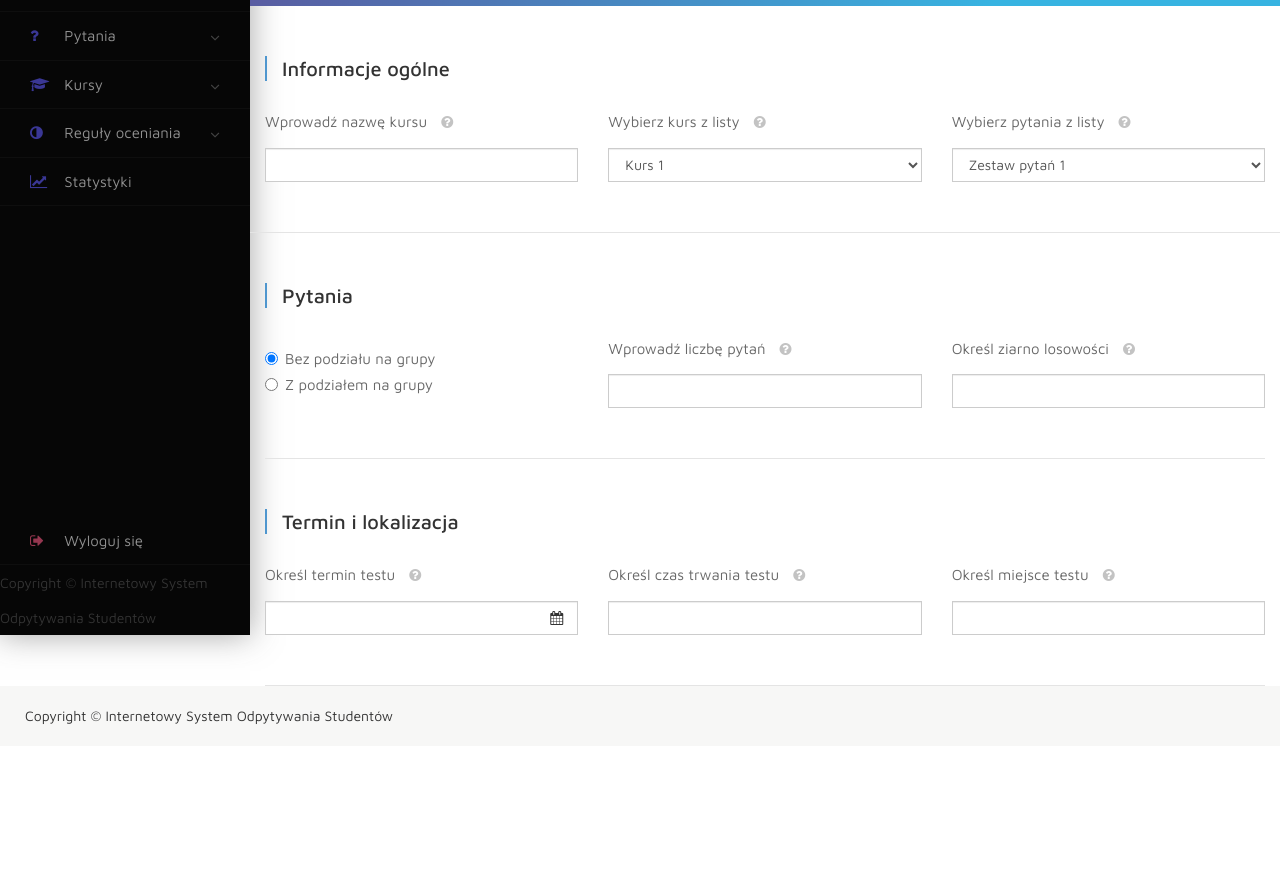
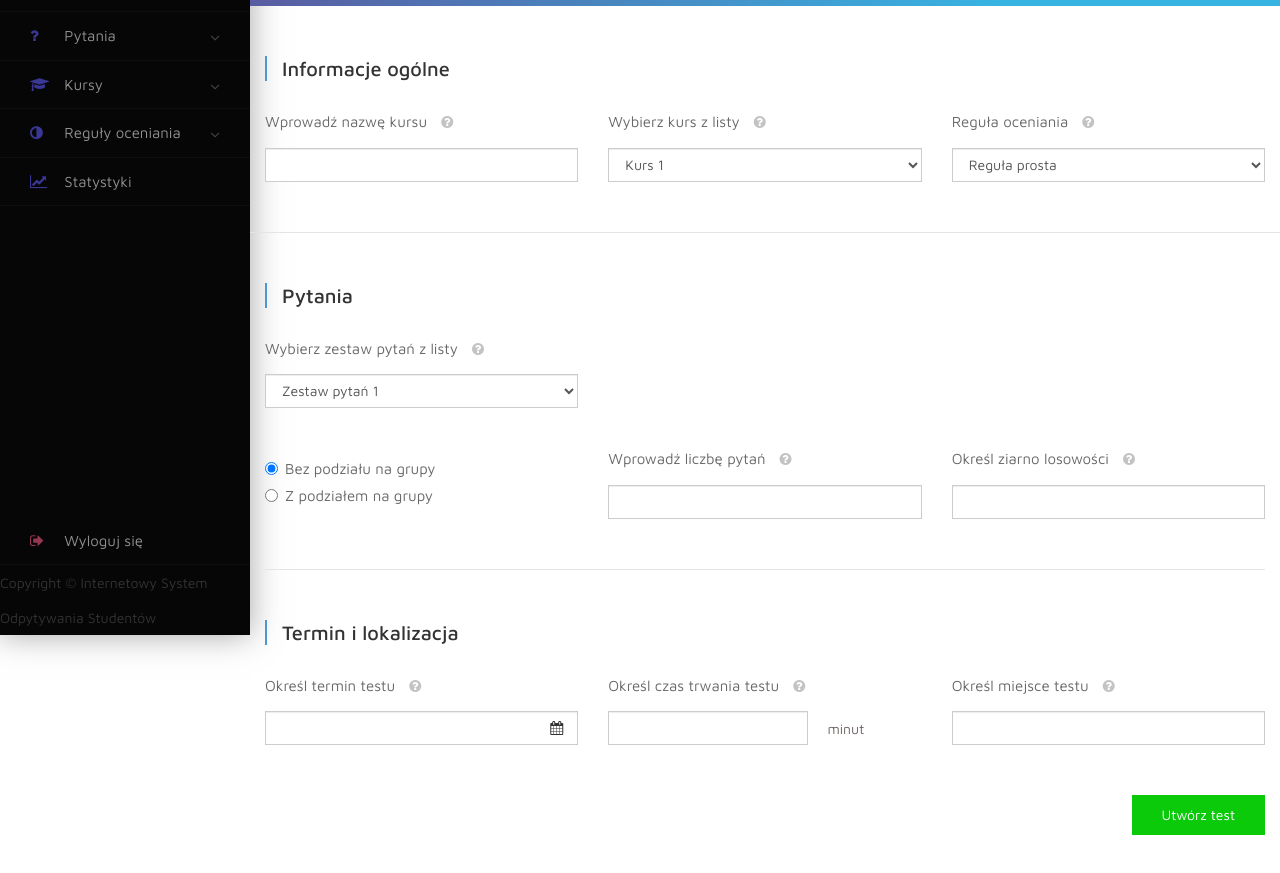
Before and after one commit to rafalszopa/Internetowy-System-Odpytywania-Studentow-iSOS---Dahsboard, a website: page app/create-test.html in a window 1280 px wide. Shown: the part 165-1038 px from the top of the page. Before the commit the page ends 911 px from the top, so only its background shows below. Drawn offline with Linux system fonts and the light colour scheme; grey boxes are pictures that could not be loaded.

Commit message:
Forms - ammendment

```diff
--- a/app/create-test.html
+++ b/app/create-test.html
@@ -41,6 +41,7 @@
                             </li>
                             <li class="menu-item">
                                 <a href="#">Przeglądaj testy</a>
+                                <span class="badge">6</span>
                             </li>
                         </ul>
                     </li>
@@ -167,7 +168,25 @@
                         </div>
                         <div class="col-md-4">
                             <div class="form-group">
-                                <label for="question">Wybierz pytania z listy</label>
+                                <label for="question">Reguła oceniania</label>
+                                <i class="fa fa-question-circle" aria-hidden="true"></i>
+                                <select class="form-control" id="question">
+                                    <option value="">Reguła prosta</option>
+                                    <option value="">Reguła bardzo prosta</option>
+                                </select>
+                            </div>
+                        </div>
+                    </div>
+                    <div class="form-section">
+                    <div class="row">
+                        <div class="col-md-12">
+                            <h3>Pytania</h3>
+                        </div>
+                    </div>
+                    <div class="row" style="margin-bottom: 40px;">
+                        <div class="col-md-4">
+                            <div class="form-group">
+                                <label for="question">Wybierz zestaw pytań z listy</label>
                                 <i class="fa fa-question-circle" aria-hidden="true"></i>
                                 <select class="form-control" id="question">
                                     <option value="">Zestaw pytań 1</option>
@@ -177,12 +196,6 @@
                                     <option value="">Zestaw pytań 5</option>
                                 </select>
                             </div>
-                        </div>
-                    </div>
-                    <div class="form-section">
-                    <div class="row">
-                        <div class="col-md-12">
-                            <h3>Pytania</h3>
                         </div>
                     </div>
                     <div class="row">
@@ -246,7 +259,7 @@
                     </div>
                     </div>
 
-                    <div class="form-section">
+                    <div class="form-section" style="border-bottom: none;">
                         <div class="row">
                         <div class="col-md-12">
                             <h3>Termin i lokalizacja</h3>
@@ -270,7 +283,9 @@
                                 <div class="form-group">
                                     <label for="name">Określ czas trwania testu</label>
                                     <i class="fa fa-question-circle" aria-hidden="true"></i>
-                                    <input class="form-control" id="name" type="number">
+                                    <input style="max-width: 200px; display:inline-block" class="form-control" id="name" type="number">
+                                    <span style="    margin-left: 15px;
+    color: #716565;" >minut</span>
                                 </div>
                             </div>
                             <div class="col-md-4">
@@ -283,61 +298,13 @@
                         </div>
                     </div>
 
+                    <div class="row">
+                        <div class="col-md-12" style="text-align:right;">
+                            <a class="btn" href="#">Utwórz test</a>
+                        </div>
                     </div>
                 </form>
             </div>
-
-
-
-                    <!--<form>
-                        <div class="form-group col-md-4">
-                            <label for="name">Wprowadź nazwę kursu</label>
-                            <i class="fa fa-question-circle fa-2x" aria-hidden="true"></i>
-                            <input class="form-control" id="name" type="text">
-                        </div>
-                        <div class="form-group col-md-4">
-                            <label for="course">Wybierz kurs z listy</label>
-                            <i class="fa fa-question-circle fa-2x" aria-hidden="true"></i>
-                                <select class="form-control" id="course">
-                                    <option value="">Kurs 1</option>
-                                    <option value="">Kurs 2</option>
-                                    <option value="">Kurs 3</option>
-                                    <option value="">Kurs 4</option>
-                                    <option value="">Kurs 5</option>
-                                </select>
-                        </div>
-                        <div class="form-group col-md-4">
-                            <label for="question">Wybierz pytania z listy</label>
-                            <i class="fa fa-question-circle fa-2x" aria-hidden="true"></i>
-                                <select class="form-control" id="question">
-                                    <option value="">Zestaw pytań 1</option>
-                                    <option value="">Zestaw pytań 2</option>
-                                    <option value="">Zestaw pytań 3</option>
-                                    <option value="">Zestaw pytań 4</option>
-                                    <option value="">Zestaw pytań 5</option>
-                                </select>
-                        </div>
-
-                        <div class="form-group col-md-12">
-                        <div class="radio">
-                            <label for="c1"><input id="c1" type="radio"> Bez podziału na grupy</label>
-                        </div>
-                        </div>
-                        <div class="radio">
-                            <label for="c2"><input id="c2" type="radio"> Z podziałem na grupy</label>
-                        </div>
-
-                        <div class="form-group">
-                            <label class="col-sm-2" for="question">Określ termin testu</label>
-                            <div class="col-sm-10">
-                                <div class='input-group date' id='datetimepicker1'>
-                                    <input type='text' class="form-control" />
-                                        <span class="input-group-addon">
-                                        <span class="fa fa-calendar"></span>
-                                    </span>
-                                </div>
-                            </div>
-                    </form>-->
                 </div>
             </div>
         </div>
@@ -349,10 +316,9 @@ Standardowy blok Lorem Ipsum, używany od XV wieku, jest odtworzony niżej dla z
 
 
                 </div>
-                <footer class="footer">
-                    <!--Footer-->
+                <!--<footer class="footer">
                     <p>Copyright &copy Internetowy System Odpytywania Studentów</p>
-                </footer>
+                </footer>-->
             </div>
         </div>
 
--- a/app/scss/index.scss
+++ b/app/scss/index.scss
@@ -19,11 +19,19 @@ div {
 
         .main {
             margin-left: 250px;
+            padding-bottom: 50px;
         }
         .menu {
             transform: translate(0, 0);
         }
     }
+}
+
+.btn {
+    padding: 10px 30px;
+    display: inline-block;
+    background: #0aca0a;
+    color: white;
 }
 
 .menu {
@@ -42,6 +50,15 @@ div {
 
     .menu-list {
         li.menu-item {
+
+            position: relative;
+
+            .badge {
+                position: absolute;
+                right: 30;
+                font-size: 12px;
+            }
+
             &.menu-multi-level {
                 > .submenu-list {
                     display: none;
@@ -258,6 +275,10 @@ form {
         }
     }
 
+    & > div.form-section:last-child {
+        border-bottom: 0px;
+    }
+
     .form-section {
         // margin-bottom: 50px;
         padding: 50px 0;
```
Also changed, not shown: app/contact-us.html (+3 -3 lines), app/index.html (+3 -3 lines), app/templates/_layout.html (+3 -3 lines), app/templates/create-test.html (+27 -61 lines), app/css/index.css.
